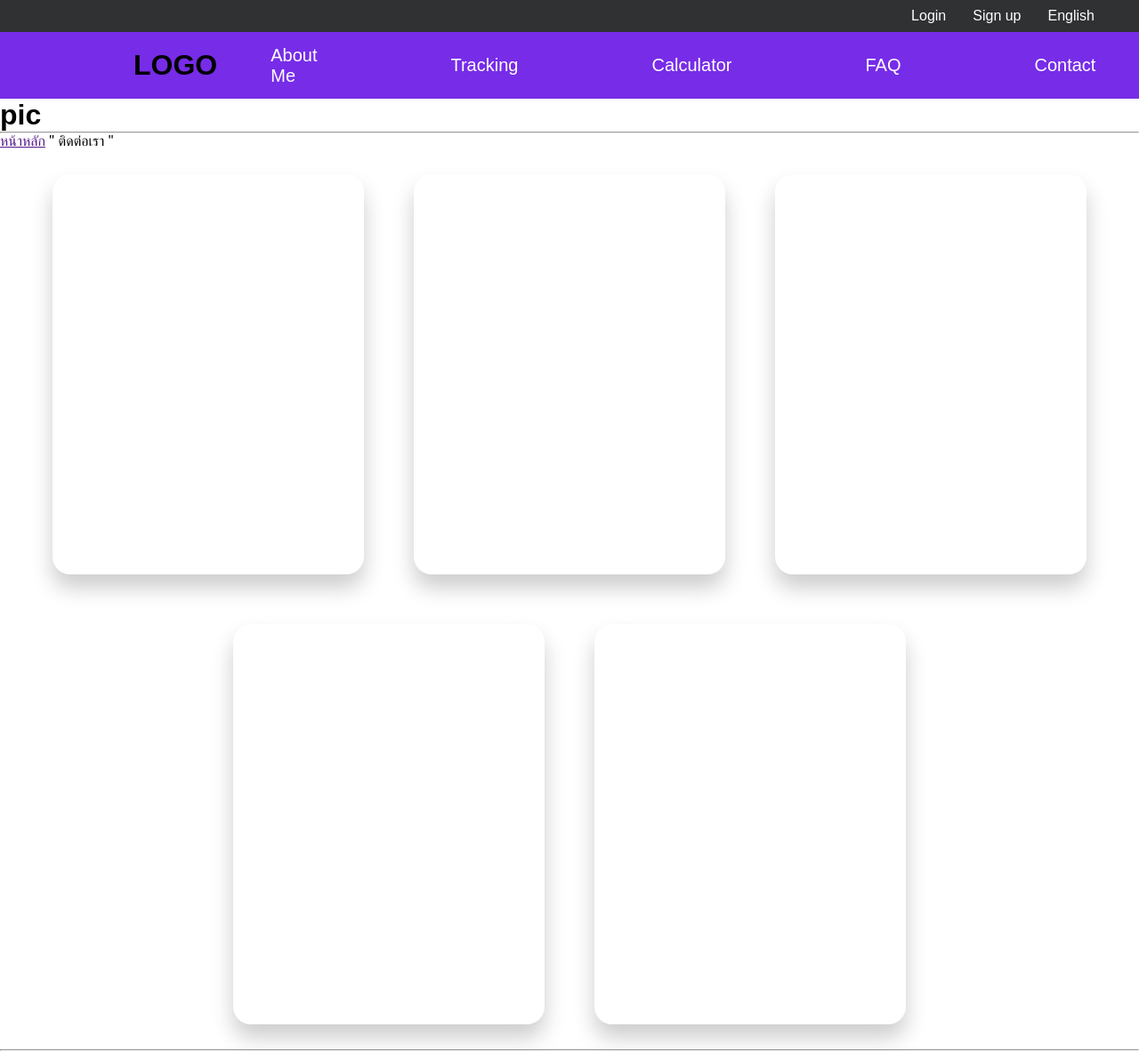
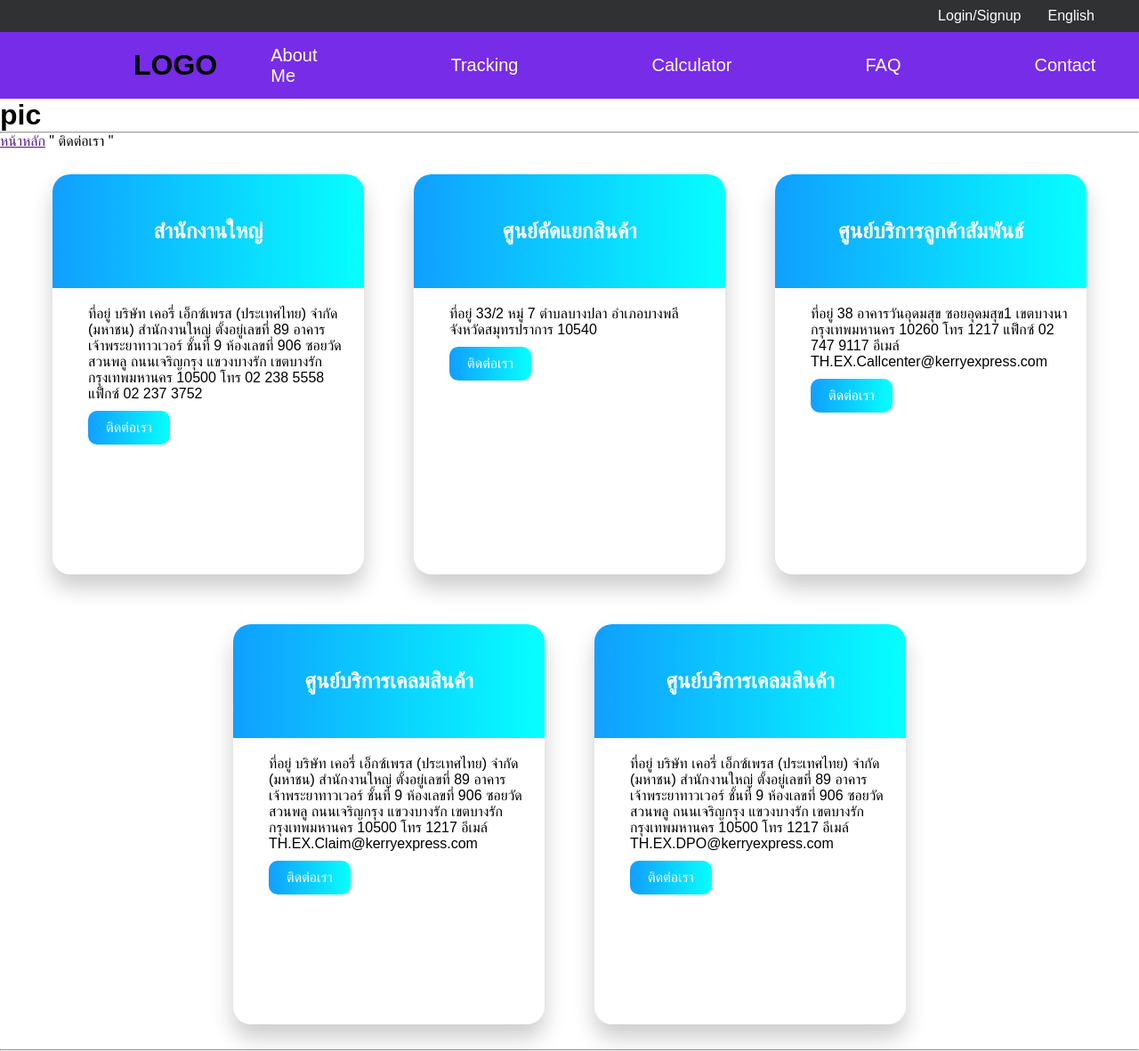
Before and after one commit to BTanakan/newgit, a PHP site: page /contact.html in a window 1280 px wide; the page is wider, and only the part inside the window is pictured. Shown: that part at 89% size. Run offline with PHP 8.4, Linux system fonts and the light colour scheme.

Commit message:
card-upgrade

```diff
--- a/FAQ.html
+++ b/FAQ.html
@@ -15,8 +15,7 @@
             <div class="container-web">
                 <div class="nav-menu">
                     <ul class="menu">
-                        <li> <a href="#">Login</a> </li>
-                        <li> <a href="#">Sign up</a> </li>
+                        <li> <a href="#">Login/Signup</a></li>
                         <li> <a href="#">English</a> </li>
                     </ul>
                     <!-- End ul -->
--- a/FAQ1.html
+++ b/FAQ1.html
@@ -16,8 +16,7 @@
             <div class="container-web">
                 <div class="nav-menu">
                     <ul class="menu">
-                        <li> <a href="#">Login</a> </li>
-                        <li> <a href="#">Sign up</a> </li>
+                        <li> <a href="#">Login/Signup</a></li>
                         <li> <a href="#">English</a> </li>
                     </ul>
                     <!-- End ul -->
--- a/FAQ2.html
+++ b/FAQ2.html
@@ -15,8 +15,7 @@
             <div class="container-web">
                 <div class="nav-menu">
                     <ul class="menu">
-                        <li> <a href="#">Login</a> </li>
-                        <li> <a href="#">Sign up</a> </li>
+                        <li> <a href="#">Login/Signup</a></li>
                         <li> <a href="#">English</a> </li>
                     </ul>
                     <!-- End ul -->
--- a/calculator.html
+++ b/calculator.html
@@ -14,8 +14,7 @@
         <div class="container-web">
             <div class="nav-menu">
                 <ul class="menu">
-                    <li> <a href="#">Login</a> </li>
-                    <li> <a href="#">Sign up</a> </li>
+                    <li> <a href="#">Login/Signup</a></li>
                     <li> <a href="#">English</a> </li>
                 </ul>
                 <!-- End ul -->
--- a/contact.css
+++ b/contact.css
@@ -86,20 +86,19 @@ ul.menulist li a {
     background: #fff;
     box-shadow: 0 15px 25px rgba(0, 0, 0, 0.2);
 }
+.body-card .card-header
+{
+    text-align: center;
+    padding: 50px 10px;
+    background: linear-gradient(to right, #109fff, #06ffff);
+    color: #fff;
+}
 .body-card .content
 {
     position: relative;
     width: 100%;
     padding: 20px 20px 20px 40px;
-    opacity: 0;
-    visibility: hidden;
     transition: 0.5s;
-}
-.body-card:hover .content
-{
-    opacity: 1;
-    visibility: visible;
-    left: 0%;
 }
 .body-card .content h2
 {
@@ -119,7 +118,7 @@ ul.menulist li a {
     color: #fff;
     padding: 10px 20px;
     border-radius: 10px;
-    background:  rgba(29,161,242,1.00);
+    background: linear-gradient(to right, #109fff, #06ffff);
     margin-top: 10px;
     text-decoration: none;
 }
--- a/contact.html
+++ b/contact.html
@@ -11,8 +11,7 @@
             <div class="container-web">
                 <div class="nav-menu">
                     <ul class="menu">
-                        <li> <a href="#">Login</a> </li>
-                        <li> <a href="#">Sign up</a> </li>
+                        <li> <a href="#">Login/Signup</a></li>
                         <li> <a href="#">English</a> </li>
                     </ul>
                     <!-- End ul -->
@@ -57,68 +56,73 @@
             </div>
             <div class="container-card">
                 <div class="body-card">
-                    <img src="">
+                    <div class="card-header">
+                        <h2>สำนักงานใหญ่</h2>
+                    </div>
                     <div class="content">
-                        <h2>สำนักงานใหญ่</h2>
                         <p>ที่อยู่	บริษัท เคอรี่ เอ็กซ์เพรส (ประเทศไทย) จำกัด (มหาชน)
                             สำนักงานใหญ่ ตั้งอยู่เลขที่ 89 อาคารเจ้าพระยาทาวเวอร์ ชั้นที่ 9 ห้องเลขที่ 906 ซอยวัดสวนพลู ถนนเจริญกรุง แขวงบางรัก เขตบางรัก กรุงเทพมหานคร 10500
                             โทร	02 238 5558
                             แฟ็กซ์	02 237 3752
                         </p>
-                            <a href="#">See More</a>
+                            <a href="#">ติดต่อเรา</a>
                     </div>
                 </div>
                 <!--end card1-->
                 <div class="body-card">
-                    <img src="">
+                    <div class="card-header">
+                        <h2>ศูนย์คัดแยกสินค้า</h2>
+                    </div>
                     <div class="content">
-                        <h2>ศูนย์คัดแยกสินค้า</h2>
                         <p>ที่อยู่	33/2 หมู่ 7 ตำบลบางปลา
                             อำเภอบางพลี จังหวัดสมุทรปราการ 10540
                         </p>
-                            <a href="#">See More</a>
+                            <a href="#">ติดต่อเรา</a>
                     </div>
                 </div>
                 <!--end card2-->
                 <div class="body-card">
-                    <img src="">
+                    <div class="card-header">
+                        <h2>ศูนย์บริการลูกค้าสัมพันธ์</h2>
+                    </div>
                     <div class="content">
-                        <h2>ศูนย์บริการลูกค้าสัมพันธ์</h2>
                         <p>
                             ที่อยู่	38 อาคารวันอุดมสุข ซอยอุดมสุข1 เขตบางนา กรุงเทพมหานคร 10260
                             โทร	1217
                             แฟ็กซ์	02 747 9117
                             อีเมล์	TH.EX.Callcenter@kerryexpress.com
                         </p>
-                            <a href="#">See More</a>
+                            <a href="#">ติดต่อเรา</a>
                     </div>
                 </div>
                 <!--end card3-->
                 <div class="body-card">
-                    <img src="">
+                    <div class="card-header">
+                        <h2>ศูนย์บริการเคลมสินค้า</h2>
+                    </div>
                     <div class="content">
-                        <h2>ศูนย์บริการเคลมสินค้า</h2>
                         <p>
                             ที่อยู่	บริษัท เคอรี่ เอ็กซ์เพรส (ประเทศไทย) จำกัด (มหาชน)
                             สำนักงานใหญ่ ตั้งอยู่เลขที่ 89 อาคารเจ้าพระยาทาวเวอร์ ชั้นที่ 9 ห้องเลขที่ 906 ซอยวัดสวนพลู ถนนเจริญกรุง แขวงบางรัก เขตบางรัก กรุงเทพมหานคร 10500
                             โทร	1217
                             อีเมล์	TH.EX.Claim@kerryexpress.com
                         </p>
-                            <a href="#">See More</a>
+                            <a href="#">ติดต่อเรา</a>
                     </div>
                 </div>
                 <!--end card4-->
                 <div class="body-card">
-                    <img src="">
+                    <div class="card-header">
+                        <h2>ศูนย์บริการเคลมสินค้า</h2>
+                    </div>
                     <div class="content">
-                        <h2>ศูนย์บริการเคลมสินค้า</h2>
                         <p>ที่อยู่	บริษัท เคอรี่ เอ็กซ์เพรส (ประเทศไทย) จำกัด (มหาชน)
                             สำนักงานใหญ่ ตั้งอยู่เลขที่ 89 อาคารเจ้าพระยาทาวเวอร์ ชั้นที่ 9 ห้องเลขที่ 906 ซอยวัดสวนพลู ถนนเจริญกรุง แขวงบางรัก เขตบางรัก กรุงเทพมหานคร 10500
                             โทร	1217
                             อีเมล์	TH.EX.DPO@kerryexpress.com
 
                         </p>
-                            <a href="#">See More</a>
+                            <a href="#">ติดต่อเรา</a>
                     </div>
                 </div>
                 <!--end card5-->
--- a/index.html
+++ b/index.html
@@ -16,8 +16,7 @@
         <div class="container-web">
             <div class="nav-menu">
                 <ul class="menu">
-                    <li> <a href="#">Login</a> </li>
-                    <li> <a href="#">Signup</a> </li>
+                    <li> <a href="#">Login/Signup</a></li>
                     <li> <a href="#">English</a> </li>
                 </ul>
                 <!-- End ul -->
--- a/signin.html
+++ b/signin.html
@@ -12,8 +12,7 @@
             <div class="container-web">
                 <div class="nav-menu">
                     <ul class="menu">
-                        <li> <a href="#">Login</a> </li>
-                        <li> <a href="#">Signup</a> </li>
+                        <li> <a href="#">Login/Signup</a></li>
                         <li> <a href="#">English</a> </li>
                     </ul>
                     <!-- End ul -->
```
Also changed, not shown: FAQ.css (+8 -4 lines).
